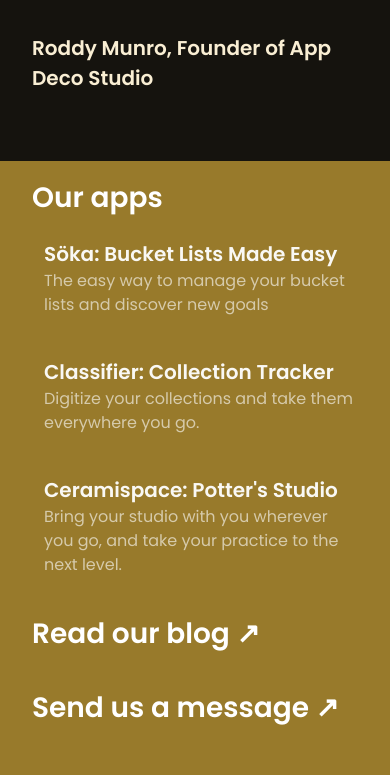
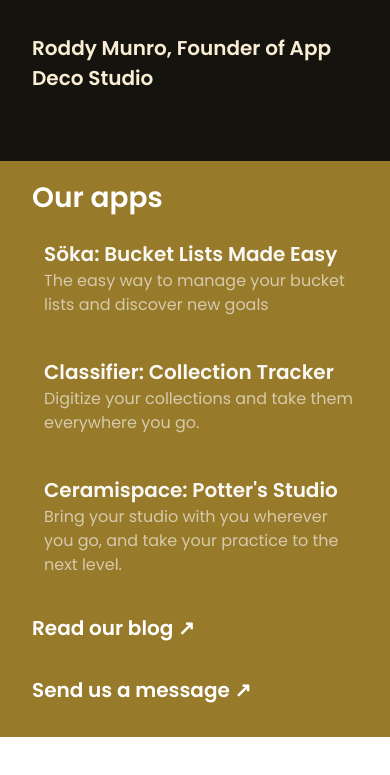
Before and after one commit to App-Deco-Studio/appdeco-website, a plain HTML site: page public/index.html in a window 390 px wide. Shown: the part 737-1512 px from the top of the page. After the commit the page ends 1474 px from the top, so only its background shows below. Drawn offline with Linux system fonts and the light colour scheme.

Commit message:
Fix link size on mobile

```diff
--- a/public/css/style.css
+++ b/public/css/style.css
@@ -141,7 +141,7 @@
 
   .accessory {
     width: 100vw;
-    min-height: 640px;
+    min-height: 480px;
     height: auto;
     padding: 1rem 0;
   }
@@ -149,4 +149,8 @@
   .accessory-section {
     padding: 0rem 2rem;
   }
+
+  .external-link h1 {
+    font-size: 1.25rem;
+  }
 }
```
